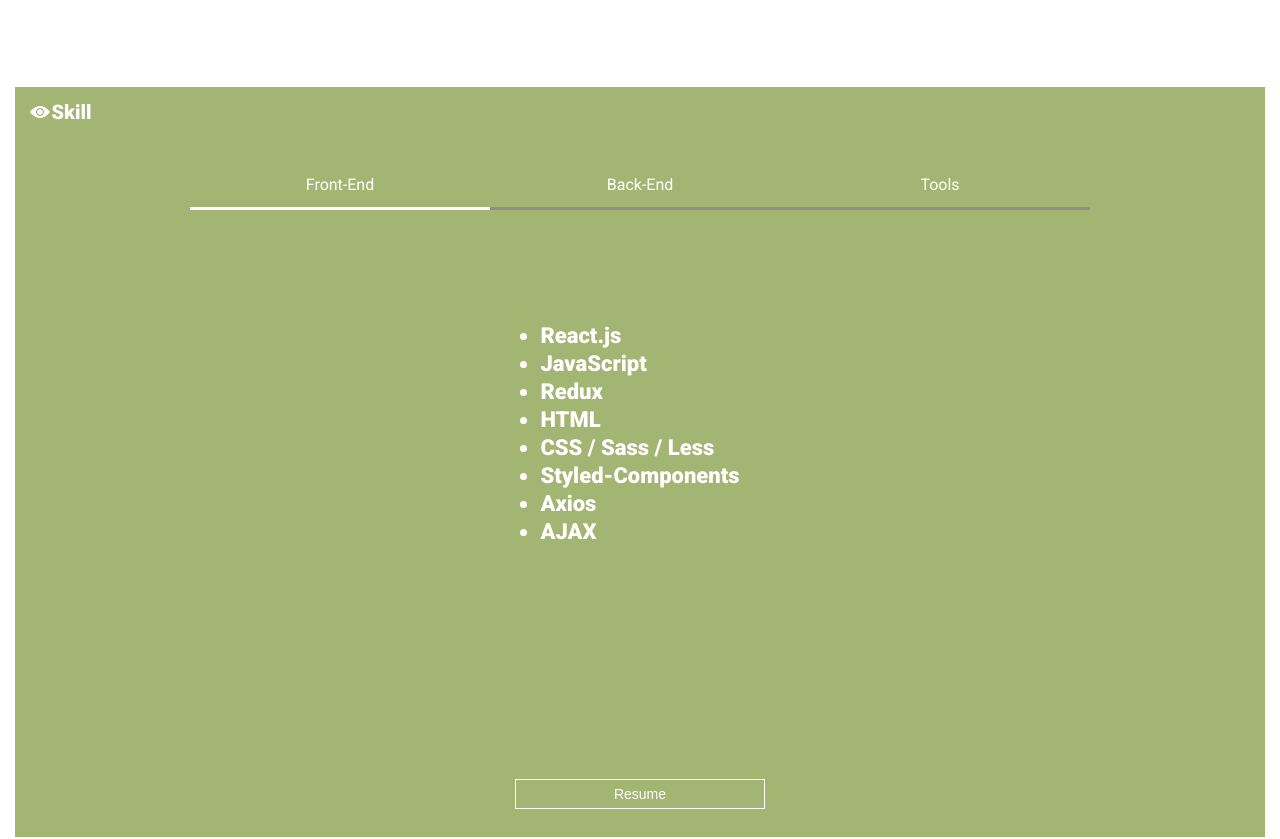
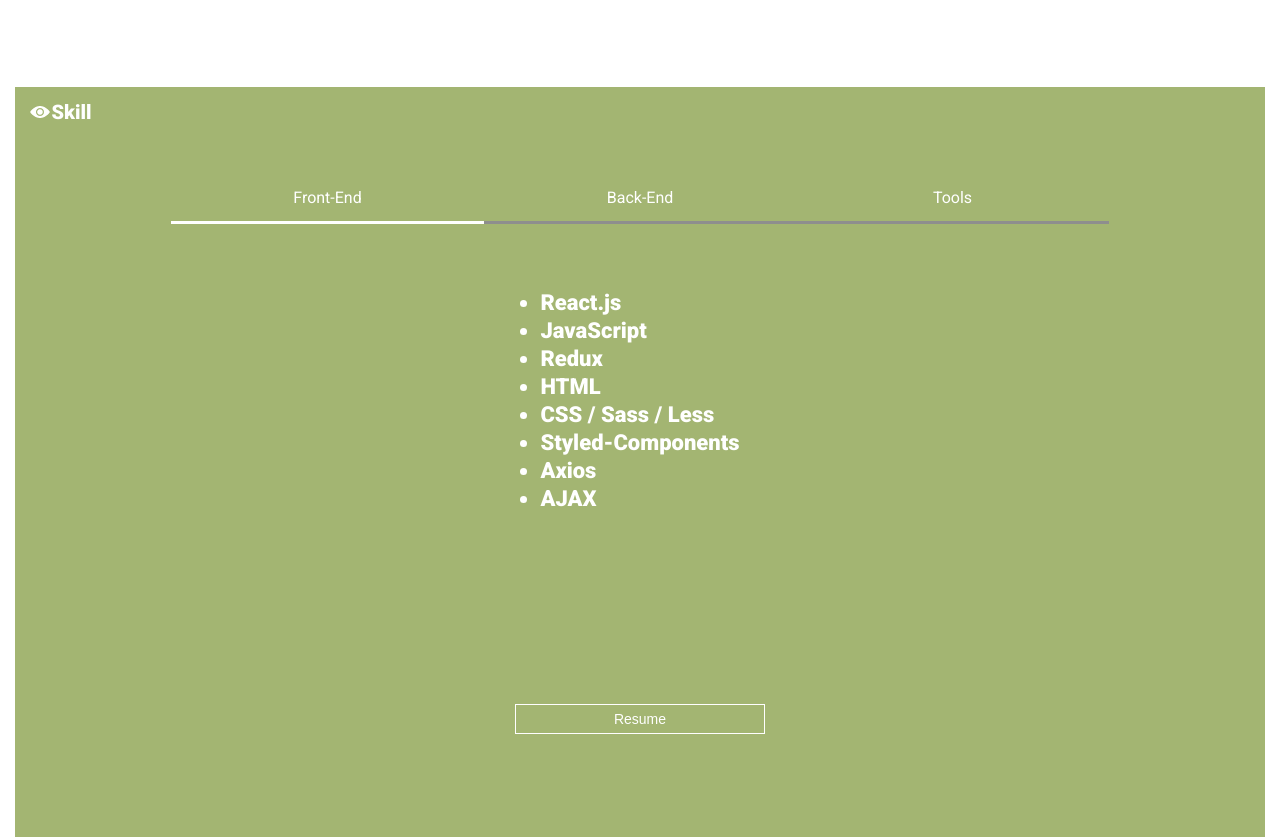
Before and after one commit to ErikRodriguez-webdev/port, a React (Create React App) app in the folder portfolio/: page / in a window 1280 px wide. Shown: the part 1720-2559 px from the top of the page. Built offline with nearby package versions, Linux system fonts and the light colour scheme.

Commit message:
Changes skill component styling to push resume btn up with padding

```diff
--- a/portfolio/src/App.css
+++ b/portfolio/src/App.css
@@ -199,7 +199,7 @@ footer {
   display: flex;
   flex-direction: column;
   justify-content: space-between;
-  padding: 2%;
+  padding: 3% 0 8% 0;
 }
 
 .skillNavPlacement {
```
